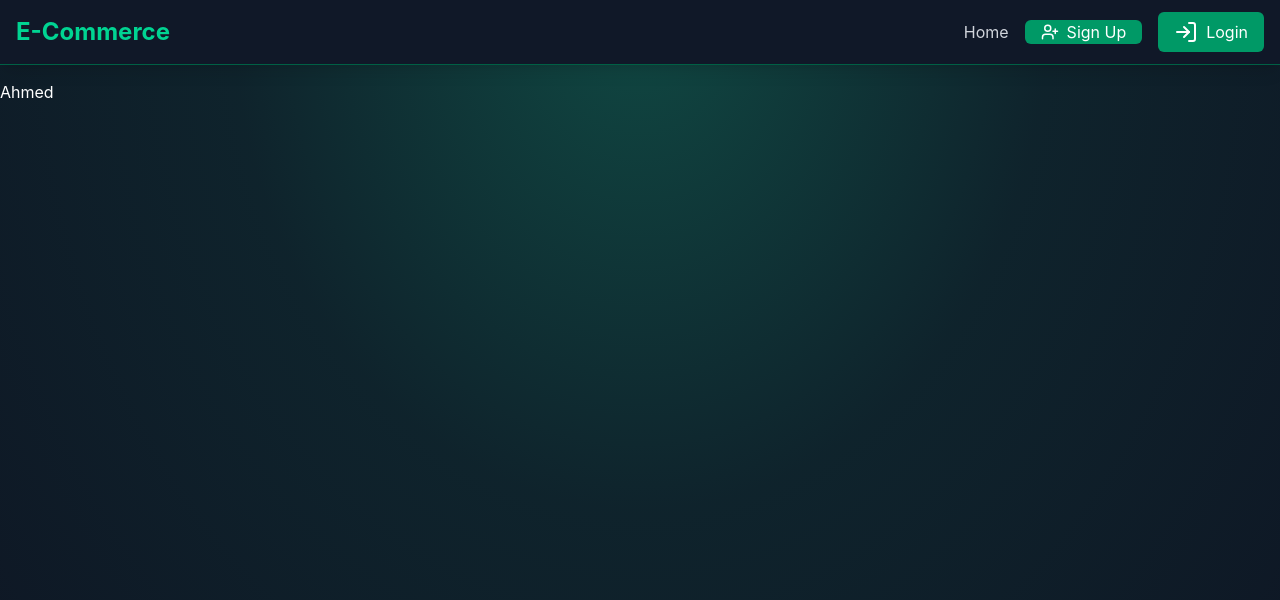
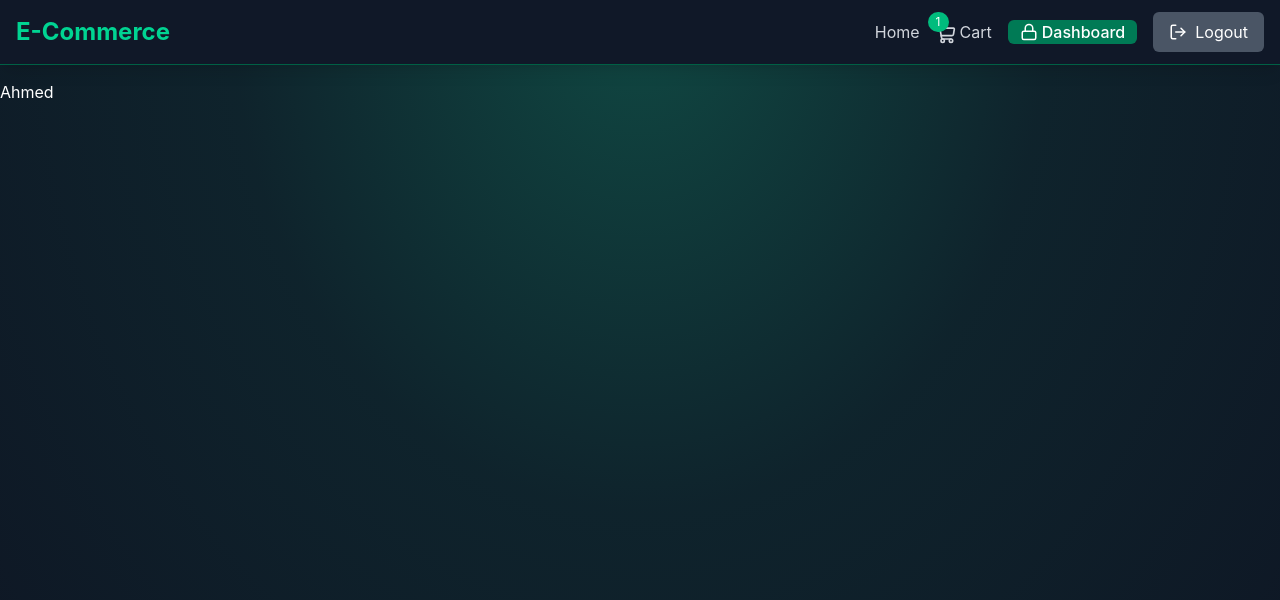
Before and after one commit to ahmeddev999/E-commerce-learn, a React app in the folder frontend/: page / in a window 1280 px wide. Shown: the top 600 px of the page. Built offline with nearby package versions, Linux system fonts and the light colour scheme; the HTML template or start-up script is replaced by a standard one.

Commit message:
frontend checking

```diff
--- a/frontend/src/components/Navbar.jsx
+++ b/frontend/src/components/Navbar.jsx
@@ -3,8 +3,8 @@ import { ShoppingCart, UserPlus, LogIn, LogOut, Lock } from "lucide-react";
 import { Link } from "react-router-dom";
 
 const Navbar = () => {
-  const user = false;
-  const isAdmin = false;
+  const user = true;
+  const isAdmin = true;
 
   return (
     // main
@@ -17,7 +17,7 @@ const Navbar = () => {
       <div className='flex flex-wrap justify-between items-center'>
 
         {/* Link bkar daynen */}
-        <Link to='/' className='text-2xl font-bold text-emerald-400 items-center space-x-2 flex'>
+        <Link to={'/'} className='text-2xl font-bold text-emerald-400 items-center space-x-2 flex'>
         E-Commerce
         </Link>
 
```
Also changed, not shown: frontend/src/App.jsx (line endings or trailing spaces).
